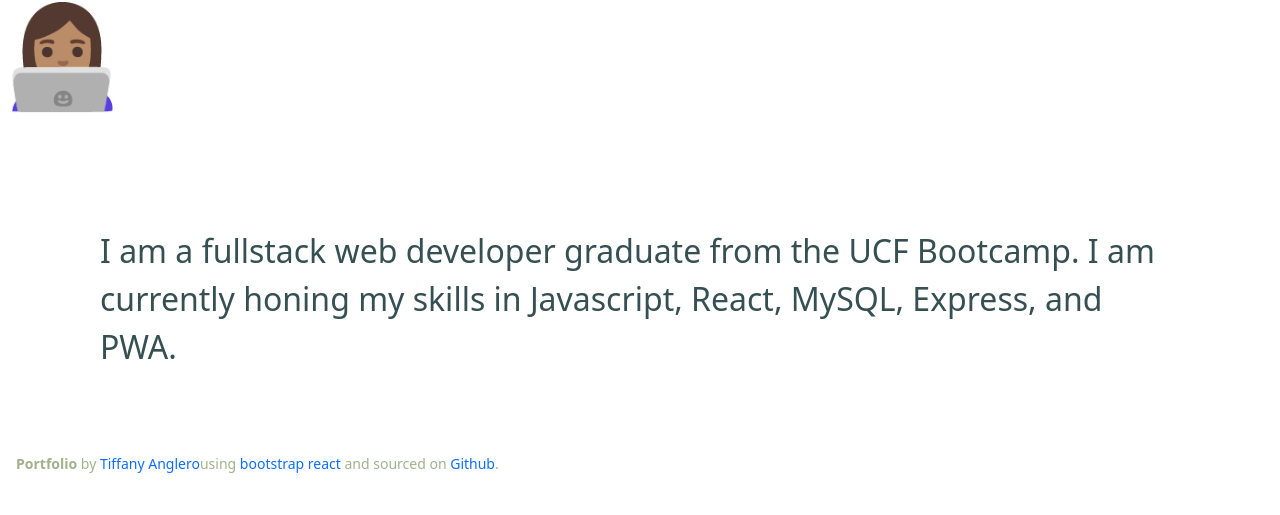
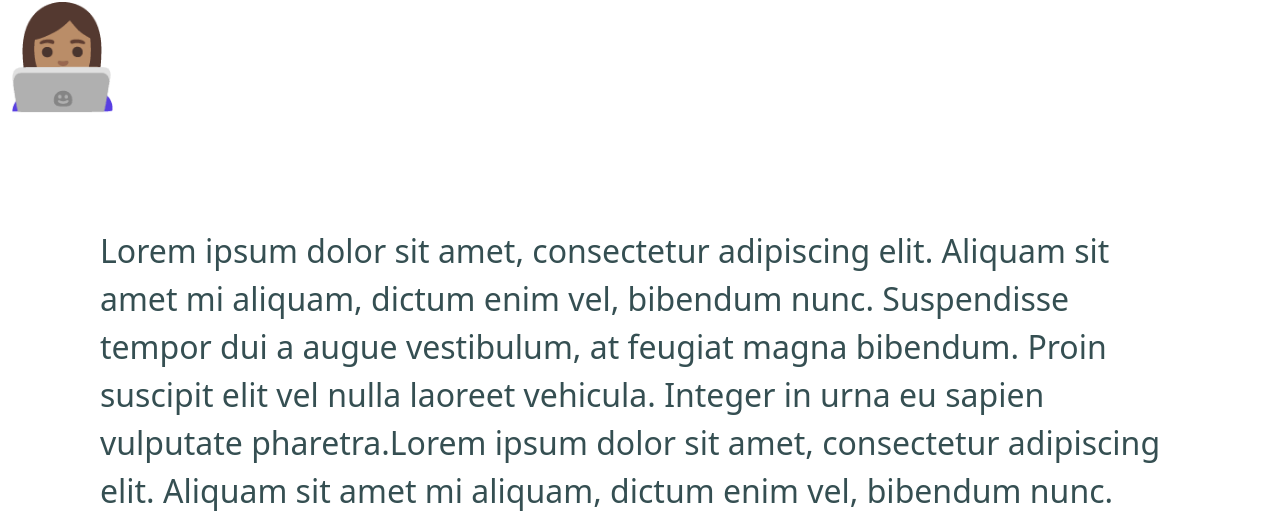
Before and after one commit to tanglero4/Professional-Portfolio, a React (Create React App) app in the folder my-app/: page / in a window 1280 px wide. Shown: the part 437-952 px from the top of the page. Built offline with nearby package versions, Linux system fonts and the light colour scheme.

Commit message:
Added code

```diff
--- a/my-app/src/Components/About.js
+++ b/my-app/src/Components/About.js
@@ -7,8 +7,11 @@ export default function About() {
       <h1 id='title'>About Me</h1>
       <div id='icon'>👩🏽‍💻</div>
       <p id='info'>
-        I am a fullstack web developer graduate from the UCF Bootcamp. I am currently
-        honing my skills in Javascript, React, MySQL, Express, and PWA.
+            Lorem ipsum dolor sit amet, consectetur adipiscing elit. Aliquam sit amet mi aliquam, dictum enim vel,
+            bibendum nunc. Suspendisse tempor dui a augue vestibulum, at feugiat magna bibendum. Proin suscipit elit vel
+            nulla laoreet vehicula. Integer in urna eu sapien vulputate pharetra.Lorem ipsum dolor sit amet, consectetur adipiscing elit. Aliquam sit amet mi aliquam, dictum enim vel,
+            bibendum nunc. Suspendisse tempor dui a augue vestibulum, at feugiat magna bibendum. Proin suscipit elit vel
+            nulla laoreet vehicula. Integer in urna eu sapien vulputate pharetra.
       </p>
     </div>
   );
--- a/my-app/src/Components/Portfolio.js
+++ b/my-app/src/Components/Portfolio.js
@@ -7,7 +7,7 @@ import { FontAwesomeIcon } from '@fortawesome/react-fontawesome';
 function Portfolio() {
   const [portfolioData, setPortfolioData] = useState(data)
   return (
-<section>
+<section id='projects'>
     <Row xs={1} md={2} className="g-4">
         {data.map((item, idx) => (
           <Col key={idx}>
@@ -18,7 +18,7 @@ function Portfolio() {
         <Card.Text><p>
           {item.description}</p>
         </Card.Text>
-        <Card.Text> <a href='${item.link}' > Click Me</a> </Card.Text>
+        <Card.Text> <a href='${item.link}' ><i class="fa-brands fa-github fa-bounce" title="GitHub"></i> Click Me</a> </Card.Text>
       </Card.ImgOverlay>
     </Card>
     </Col>))}
```
